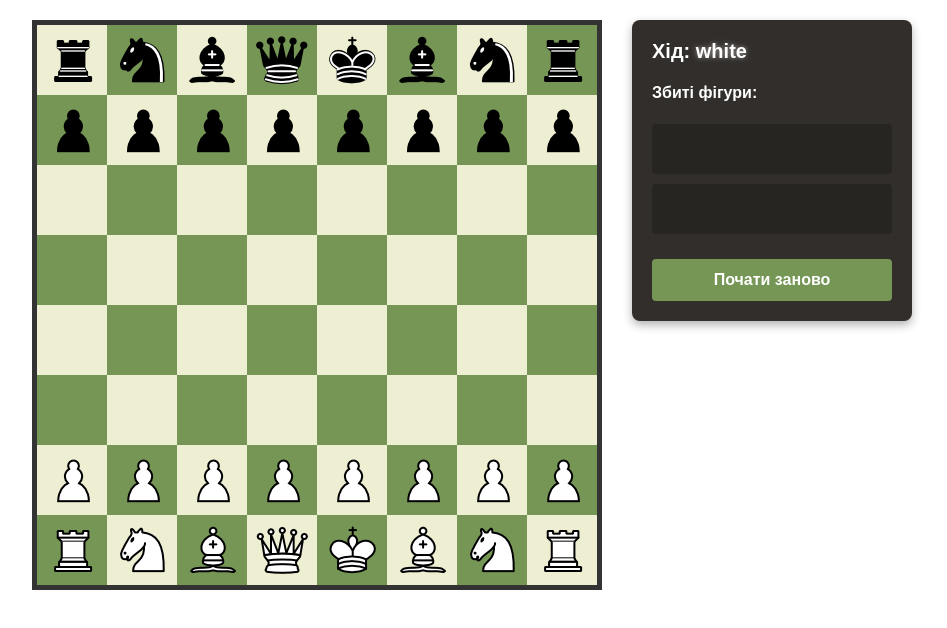
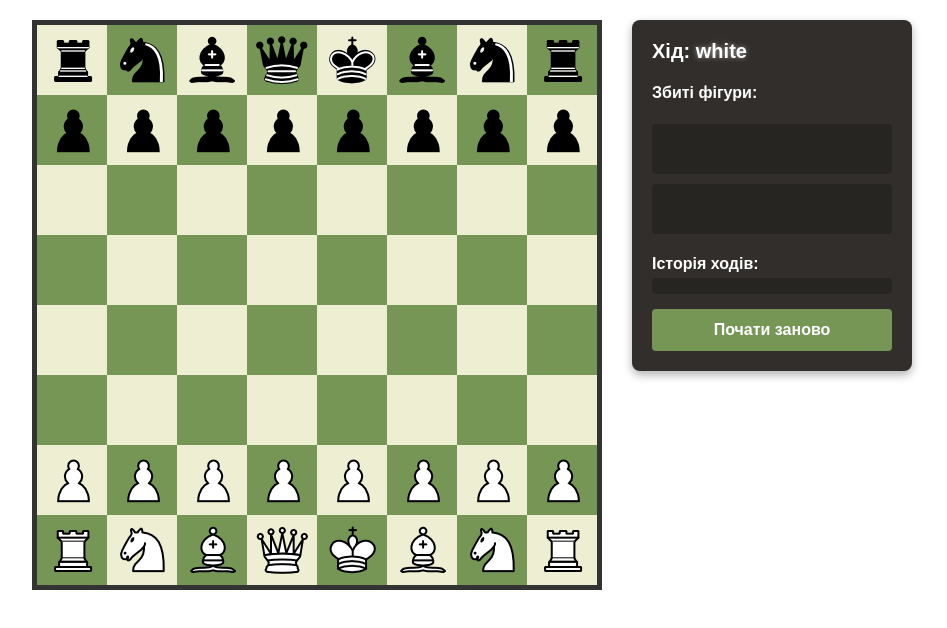
Before and after one commit to VladKhomenk0/chess-master-ts, a website with bundled scripts: page index.html in a window 1280 px wide. Shown: the whole page, without its empty margins (168-1115 px from the left). Built offline with nearby package versions, Linux system fonts and the light colour scheme.

Commit message:
feat: complete ScoreboardView integration with full move history logging

```diff
--- a/index.html
+++ b/index.html
@@ -20,7 +20,11 @@
                 <div id="captured-white" class="captured-box"></div>
                 <div id="captured-black" class="captured-box"></div>
             </div>
-
+            <div class="history-section">
+                <h4>Історія ходів:</h4>
+                <div id="moves-log" class="moves-log">
+                </div>
+            </div>
             <button id="restart-btn" class="restart-button">Почати заново</button>
         </div>
     </div>
--- a/src/core/GameEngine.ts
+++ b/src/core/GameEngine.ts
@@ -7,6 +7,7 @@ import {Queen} from "../models/Queen.js";
 import {Rook} from "../models/Rook.js";
 import {Bishop} from "../models/Bishop.js";
 import {Knight} from "../models/Knight.js";
+import { MoveHistory } from "./MoveHistory.js";
 
 export class GameEngine {
     public board: Board;
@@ -18,6 +19,8 @@ export class GameEngine {
         this.board = board;
         this.currentPlayer = Color.White;
     }
+
+    public moveHistory: MoveHistory = new MoveHistory();
 
     public processMove(startX: number, startY: number, endX: number, endY: number, promotionChoice: string = "Queen"): boolean {
         if (this.isGameOver) {
@@ -86,6 +89,9 @@ export class GameEngine {
             endX: endX,
             endY: endY
         };
+
+        const isPromotion = piece.constructor.name === "Pawn" && (endY === 0 || endY === 7);
+        this.moveHistory.addMove(piece, startX, startY, endX, endY, targetPiece, isPromotion);
 
         this.switchTurn();
 
--- a/src/ui/ScoreboardView.ts
+++ b/src/ui/ScoreboardView.ts
@@ -6,6 +6,7 @@ export class ScoreboardView {
     private capturedWhiteContainer: HTMLElement | null;
     private capturedBlackContainer: HTMLElement | null;
     private restartBtn: HTMLElement | null;
+    private movesLogContainer: HTMLElement | null;
 
     constructor(game: GameEngine) {
         this.game = game;
@@ -14,6 +15,7 @@ export class ScoreboardView {
         this.capturedWhiteContainer = document.getElementById("captured-white");
         this.capturedBlackContainer = document.getElementById("captured-black");
         this.restartBtn = document.getElementById("restart-btn");
+        this.movesLogContainer = document.getElementById("moves-log");
 
         this.initEventListeners();
         this.update();
@@ -22,6 +24,7 @@ export class ScoreboardView {
     public update() {
         this.updatePlayerTurn();
         this.updateCapturedPieces();
+        this.updateMoveHistory();
     }
 
     private updatePlayerTurn() {
@@ -57,6 +60,26 @@ export class ScoreboardView {
             }
         });
     }
+    private updateMoveHistory() {
+        if (!this.movesLogContainer) return;
+
+        this.movesLogContainer.innerHTML = "";
+
+        const moveHistoryObj = (this.game as any).moveHistory;
+        if (!moveHistoryObj || typeof moveHistoryObj.getFormattedHistory !== "function") return;
+
+        const historyStrings = moveHistoryObj.getFormattedHistory();
+
+        historyStrings.forEach((moveText: string) => {
+            const moveRow = document.createElement("div");
+            moveRow.className = "move-row";
+            moveRow.textContent = moveText;
+
+            this.movesLogContainer?.appendChild(moveRow);
+        });
+
+        this.movesLogContainer.scrollTop = this.movesLogContainer.scrollHeight;
+    }
 
     private initEventListeners() {
         if (!this.restartBtn) return;
--- a/style.css
+++ b/style.css
@@ -199,3 +199,22 @@ cell.possible-move::after {
 .restart-button:hover {
     background-color: #647f49;
 }
+
+/* Блок історії ходів */
+.history-section h4 {
+    margin-bottom: 5px;
+}
+
+.moves-log {
+    max-height: 120px;
+    overflow-y: auto; /* Додає скролл, якщо ходів багато */
+    background-color: rgba(0, 0, 0, 0.2);
+    border-radius: 4px;
+    padding: 8px;
+    font-family: monospace;
+    font-size: 14px;
+    color: #f1b351; /* Гарний золотавий колір для тексту ходів */
+    display: flex;
+    flex-direction: column;
+    gap: 4px;
+}
```
